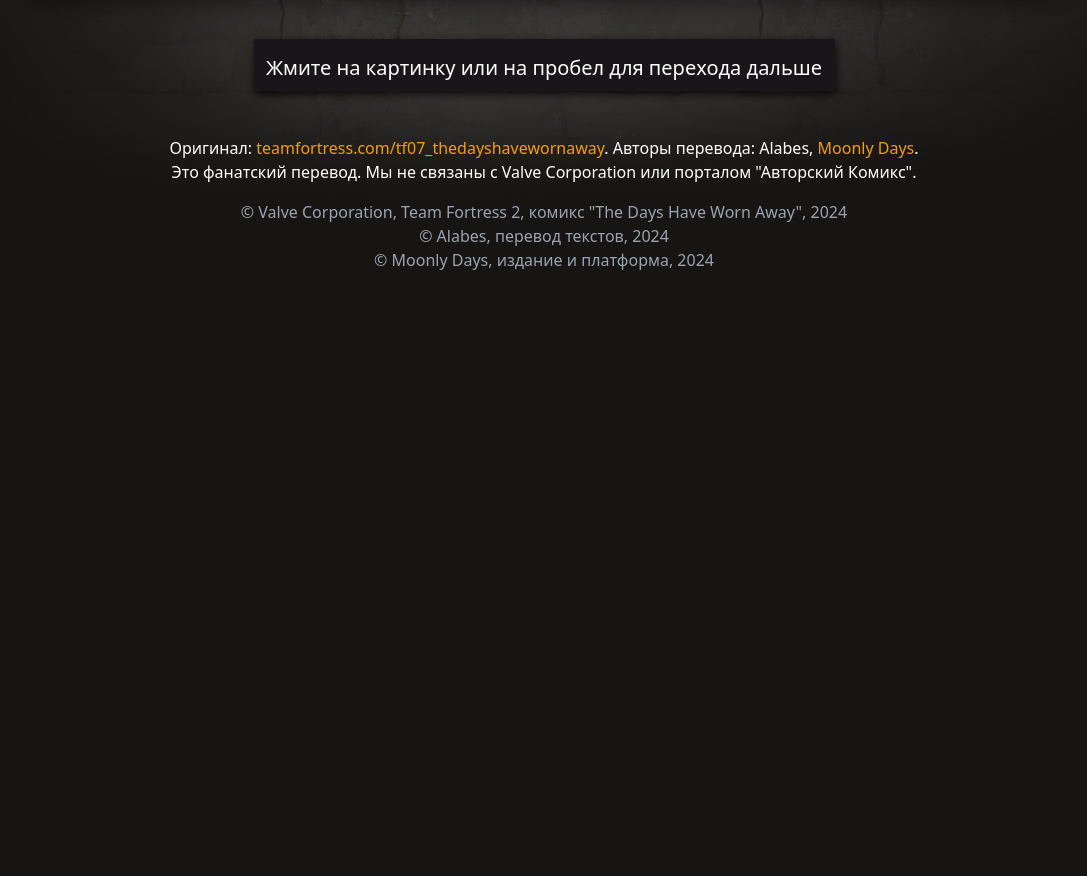
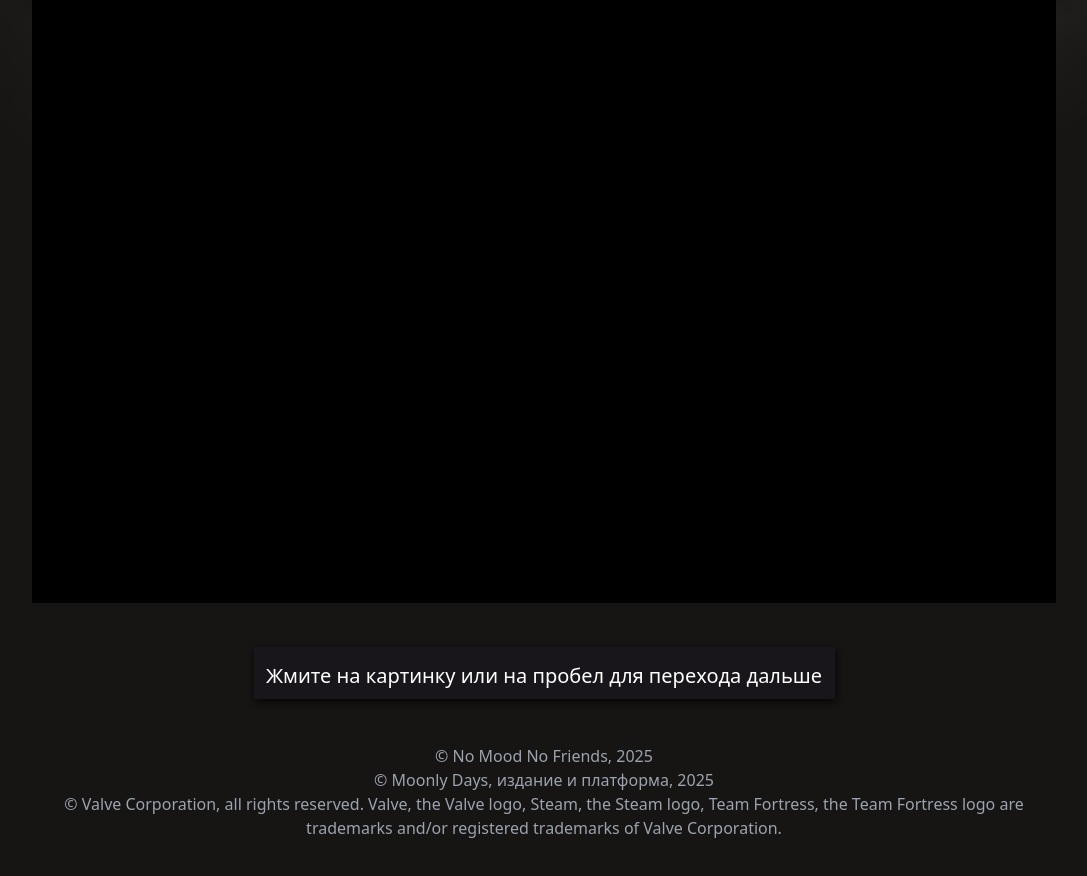
Before and after one commit to MoonlyDays/TF-VladComic, a React (Vite) app: page / in a window 1280 px wide. Shown: the part 880-1756 px from the top of the page, without its empty margins (96-1183 px from the left). Before the commit the page ends 1216 px from the top, so only its background shows below. Built offline with nearby package versions, Linux system fonts and the light colour scheme.

Commit message:
Update App.tsx

```diff
--- a/src/App.tsx
+++ b/src/App.tsx
@@ -61,8 +61,8 @@ function App() {
 
         setCurrentImageUrl(comicImageUrl(currentPage));
         const preloadImages = range(0, PRELOAD_AHEAD)
-            .map(n => comicImageUrl(currentPage + n))
-            .filter(url => url !== undefined) as string[];
+            .map((n) => comicImageUrl(currentPage + n))
+            .filter((url) => url !== undefined) as string[];
         setPreloadImageUrls(preloadImages);
     }, [currentPage]);
 
@@ -85,31 +85,38 @@ function App() {
                 <img src={TF2Logo} alt="Team Fortress 2 Logo" />
                 <img src={Title} alt="The Days Have Worn Away" />
             </div>
-            <div className="h-[48rem] w-full overflow-hidden relative" onClick={nextPage}>
+            <div
+                className="relative h-[86rem] w-full overflow-hidden"
+                onClick={nextPage}
+            >
                 {initialLoading && (
                     <>
                         <Transition show={imageLoading}>
-                            <div
-                                className="absolute z-10 duration-400 transition w-full h-full pointer-events-none bg-black bg-black/40 data-closed:bg-transparent flex justify-center items-center">
+                            <div className="duration-400 data-closed:bg-transparent pointer-events-none absolute z-10 flex h-full w-full items-center justify-center bg-black bg-black/40 transition">
                                 <AiOutlineLoading3Quarters
-                                    className={'text-6xl text-white transition-opacity animate-spin ' + (loadingVisible ? '' : 'opacity-0')} />
+                                    className={
+                                        'animate-spin text-6xl text-white transition-opacity ' +
+                                        (loadingVisible ? '' : 'opacity-0')
+                                    }
+                                />
                             </div>
                         </Transition>
 
                         {currentImageUrl && (
                             <img
                                 onLoad={handleLoaded}
-                                className="object-contain w-full h-full cursor-pointer"
+                                className="h-full w-full cursor-pointer object-contain"
                                 alt="Comic Reader"
                                 src={currentImageUrl}
                             />
                         )}
 
-                        {preloadImageUrls && preloadImageUrls.map((url, index) => (
+                        {preloadImageUrls &&
+                            preloadImageUrls.map((url, index) => (
                                 <img
                                     key={index}
                                     alt="Hidden Preload"
-                                className="w-0 h-0"
+                                    className="h-0 w-0"
                                     src={url}
                                 />
                             ))}
@@ -118,39 +125,20 @@ function App() {
             </div>
 
             <div className="mb-16 mt-8 flex flex-col items-center gap-8 text-white">
-                <div
-                    className="flex h-[72px] w-[600px] items-center justify-center bg-[url(./assets/infobar.png)] font-sans text-xl">
+                <div className="flex h-[72px] w-[600px] items-center justify-center bg-[url(./assets/infobar.png)] font-sans text-xl">
                     Жмите на картинку или на пробел для перехода дальше
                 </div>
 
                 <div className="flex flex-col gap-4 text-center">
-                    <div>
+                    <div className="text-gray-400">
+                        <p>&copy; No Mood No Friends, 2025</p>
+                        <p>&copy; Moonly Days, издание и платформа, 2025</p>
                         <p>
-                            Оригинал:{' '}
-                            <a
-                                href="https://www.teamfortress.com/tf07_thedayshavewornaway/"
-                                className="text-amber-500"
-                            >
-                                teamfortress.com/tf07_thedayshavewornaway
-                            </a>
-                            . Авторы перевода: Alabes,{' '}
-                            <a href="https://t.me/moonlygroup" className="text-amber-500">
-                                Moonly Days
-                            </a>
-                            .
+                            &copy; Valve Corporation, all rights reserved.
+                            Valve, the Valve logo, Steam, the Steam logo, Team
+                            Fortress, the Team Fortress logo are trademarks
+                            and/or registered trademarks of Valve Corporation.
                         </p>
-                        <p>
-                            Это фанатский перевод. Мы не связаны с Valve Corporation или
-                            порталом &quot;Авторский Комикс&quot;.
-                        </p>
-                    </div>
-                    <div className="text-gray-400">
-                        <p>
-                            &copy; Valve Corporation, Team Fortress 2, комикс &quot;The Days Have
-                            Worn Away&quot;, 2024
-                        </p>
-                        <p>&copy; Alabes, перевод текстов, 2024</p>
-                        <p>&copy; Moonly Days, издание и платформа, 2024</p>
                     </div>
                 </div>
             </div>
```
Lines whose indentation alone changed are shown as unchanged.
